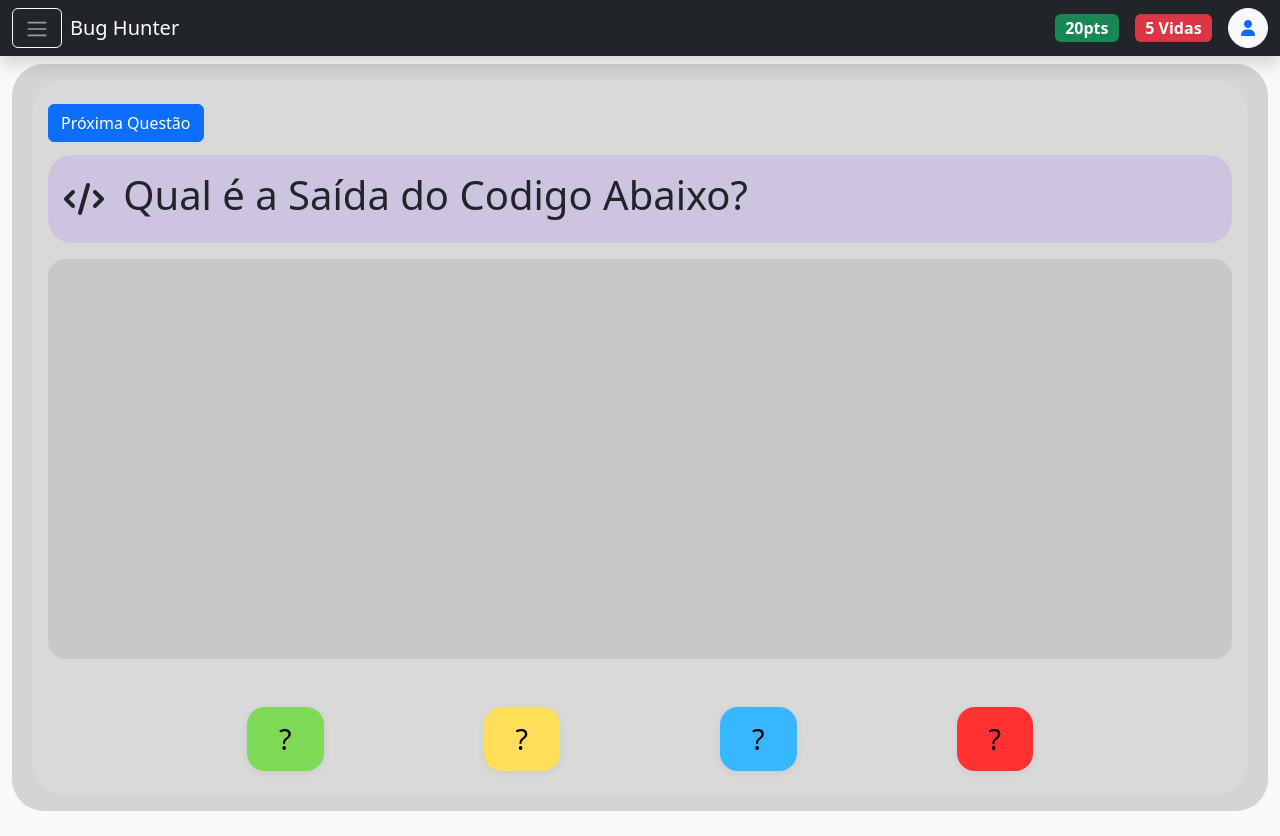
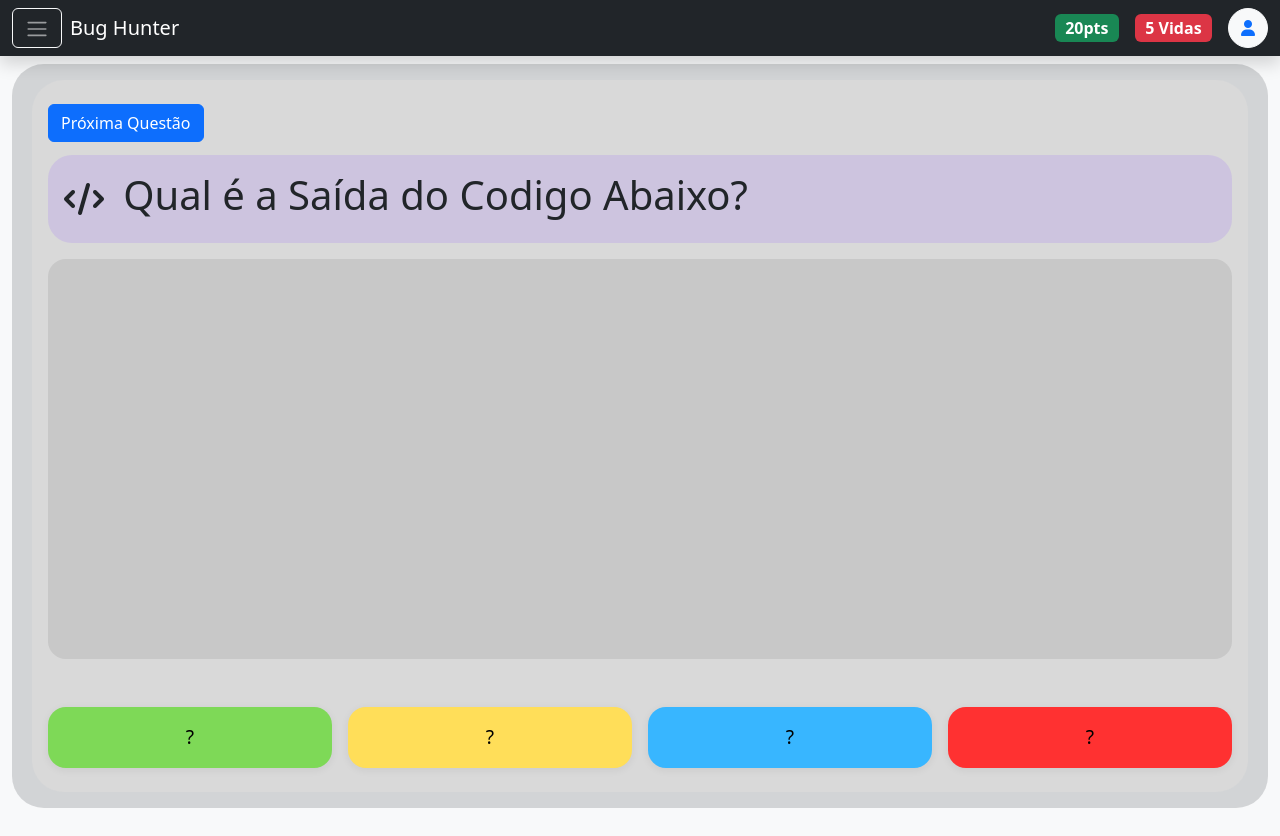
Before and after one commit to klucas27/academy-plataforma, a plain HTML site: page frontend/pages/game.html in a window 1280 px wide. Drawn offline with nearby package versions, Linux system fonts and the light colour scheme; no server answers.

Commit message:
fix: update API endpoint in accessOpen function and adjust gap in response exercise styles

```diff
--- a/frontend/scripts/accessOpenAi.js
+++ b/frontend/scripts/accessOpenAi.js
@@ -1,7 +1,7 @@
 
 export async function accessOpen(prompt) {
 
-    const resposta = await fetch(`http://localhost:3001/api`, {
+    const resposta = await fetch(`https://129.148.55.107/bugapi/`, {
         method: "POST",
         headers: {
             'Content-Type': 'application/json'
--- a/frontend/styles/game.css
+++ b/frontend/styles/game.css
@@ -88,7 +88,7 @@
 #resp-exercise {
     display: flex;
     flex-wrap: wrap;
-    gap: 10rem;
+    gap: 1rem;
     border-radius: 18px;
     width: 100%;
     justify-content: center;
@@ -96,24 +96,24 @@
 }
 
 #resp-exercise a {
+    flex: 1 1 180px;
+    min-width: 120px;
+    max-width: 100%;
+    padding: 1rem 1.5rem;
+    min-height: 3rem;
+    border-radius: 18px;
+    color: var(--font-color);
+    font-size: 1.2rem;
+    transition: background 0.2s;
+    font-weight: 500;
+    box-shadow: 0 2px 8px #0001;
+    word-break: break-word;
+    text-align: center;
     display: flex;
     align-items: center;
     justify-content: center;
     text-decoration: none;
-    /* width: 12vw; */
-    padding: 0 2rem;
-    height: 8vh;
-    border-radius: 18px;
-    color: var(--font-color);
-    font-size: 1.8rem;
-    transition: background 0.2s;
-    font-weight: 500;
-    box-shadow: 0 2px 8px #0001;
-    white-space: nowrap;
-}
-
-#resp-exercise a:hover {
-    filter: brightness(0.95);
+    /* white-space: normal; */
 }
 
 #resp-01 {
```
